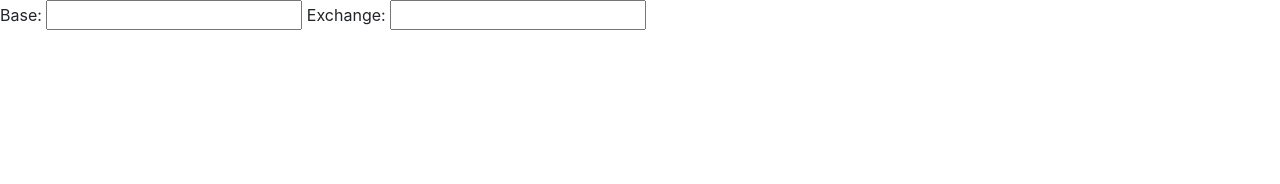
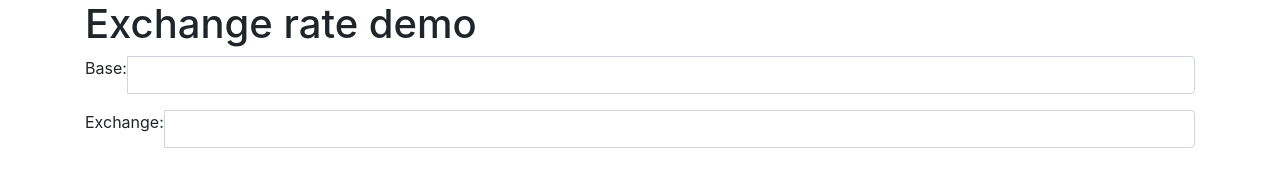
Before and after one commit to lojzatran/display-rates-vuejs-demo, a plain HTML site: page index.html in a window 1280 px wide. Drawn offline with nearby package versions, Linux system fonts and the light colour scheme.

Commit message:
Add design using bootstrap

```diff
--- a/index.html
+++ b/index.html
@@ -7,9 +7,15 @@
         <script data-main="js/main" src="https://cdnjs.cloudflare.com/ajax/libs/require.js/2.3.6/require.js"></script>
     </head>
     <body>
-        <div id="app">
-            Base: <input v-model="currencyBase" type="text">
-            Exchange: <input v-model="currencyExchange" type="text">
+        <div id="app" class="container">
+            <h1>Exchange rate demo</h1>
+            <div class="input-group mb-3">
+                <label>Base:</label><input v-model="currencyBase" type="text" class="form-control">
+            </div>
+
+            <div class="input-group mb-3">
+                <label>Exchange:</label> <input v-model="currencyExchange" type="text" class="form-control">
+            </div>
 
             <display-rate v-bind:currency-base="currencyBase" v-bind:currency-exchange="currencyExchange">
             </display-rate>
```
